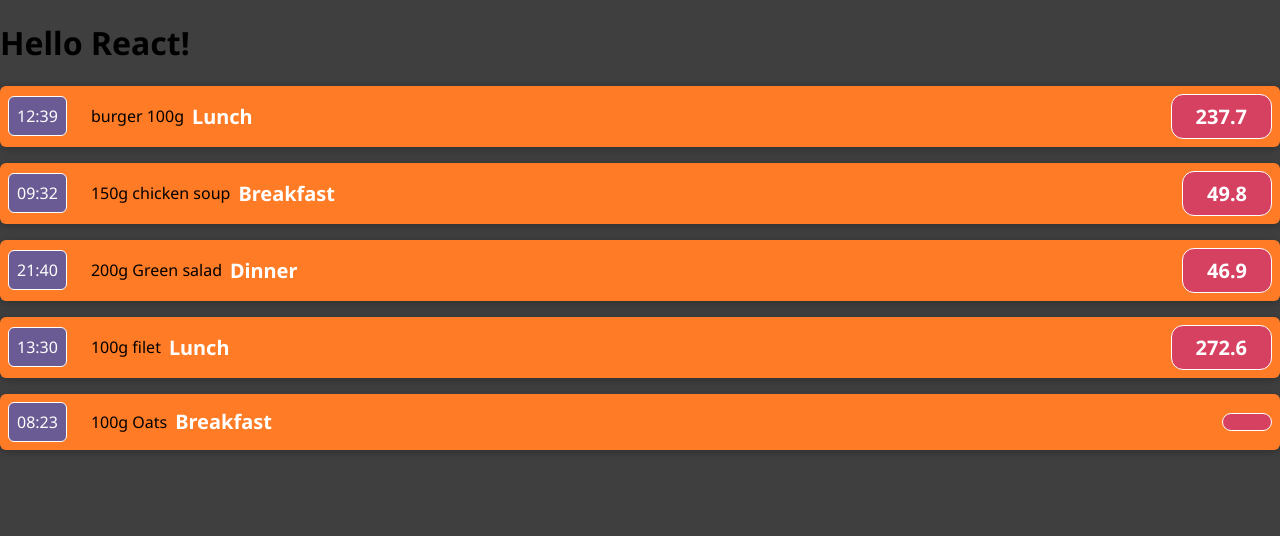
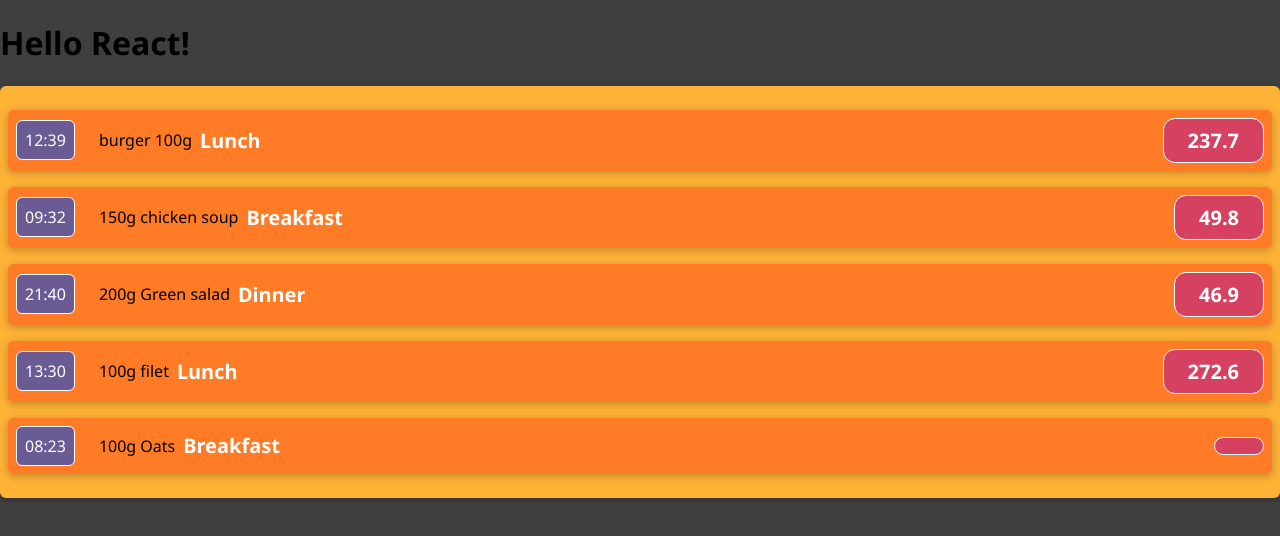
Before and after one commit to aklilumezene/Odyssea-Calorie-Tracker, a React (Create React App) app: page / in a window 1280 px wide. Shown: the top 536 px of the page. Built offline with nearby package versions, Linux system fonts and the light colour scheme.

Commit message:
Add Meals Container

```diff
--- a/src/App.js
+++ b/src/App.js
@@ -1,4 +1,4 @@
-import MealItem from "./components/MealItem"
+import Meals from "./components/Meals"
 
 function App() {
   const meals = [
@@ -37,11 +37,7 @@ function App() {
   return (
     <div>
       <h1>Hello React!</h1>
-      <MealItem calorie={meals[0].calorie} meal={meals[0].meal} description={meals[0].description} date={meals[0].timestamp} />
-      <MealItem calorie={meals[1].calorie} meal={meals[1].meal} description={meals[1].description} date={meals[1].timestamp} />
-      <MealItem calorie={meals[2].calorie} meal={meals[2].meal} description={meals[2].description} date={meals[2].timestamp} />
-      <MealItem calorie={meals[3].calorie} meal={meals[3].meal} description={meals[3].description} date={meals[3].timestamp} />
-      <MealItem calorie={meals[4].calorie} meal={meals[4].meal} description={meals[4].description} date={meals[4].timestamp} />
+      <Meals data = {meals}/>
     </div>
 
   );
--- /dev/null
+++ b/src/components/Meals.css
@@ -0,0 +1,7 @@
+.meals {
+    box-shadow: 0 2px 8px rgba(0, 0, 0, 0.25);
+    padding: 0.5rem;
+    margin: 0;
+    border-radius: 6px;
+    background-color: #feb236;
+}
--- /dev/null
+++ b/src/components/Meals.js
@@ -0,0 +1,16 @@
+import "./Meals.css"
+import MealItem from "./MealItem"
+
+const Meals = (props) => {
+    return(
+ <div className = "meals">
+     <MealItem calorie={props.data[0].calorie} meal={props.data[0].meal} description={props.data[0].description} date={props.data[0].timestamp} />
+      <MealItem calorie={props.data[1].calorie} meal={props.data[1].meal} description={props.data[1].description} date={props.data[1].timestamp} />
+      <MealItem calorie={props.data[2].calorie} meal={props.data[2].meal} description={props.data[2].description} date={props.data[2].timestamp} />
+      <MealItem calorie={props.data[3].calorie} meal={props.data[3].meal} description={props.data[3].description} date={props.data[3].timestamp} />
+      <MealItem calorie={props.data[4].calorie} meal={props.data[4].meal} description={props.data[4].description} date={props.data[4].timestamp} />
+ </div>
+    );
+}
+
+export default Meals
```
